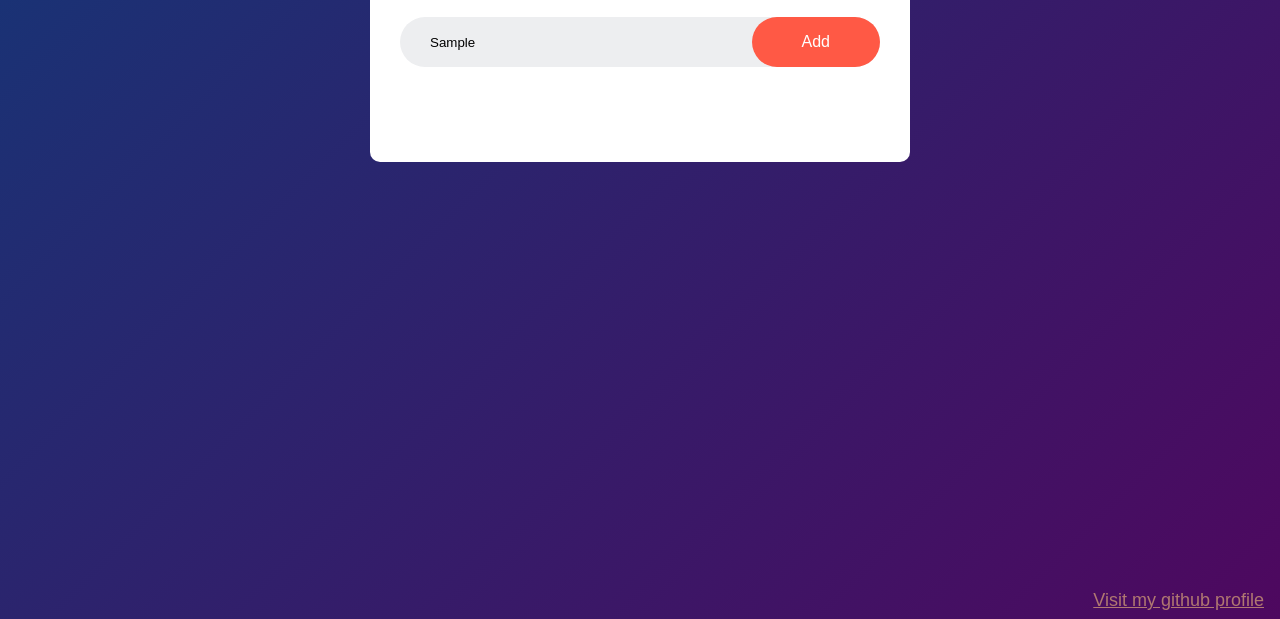
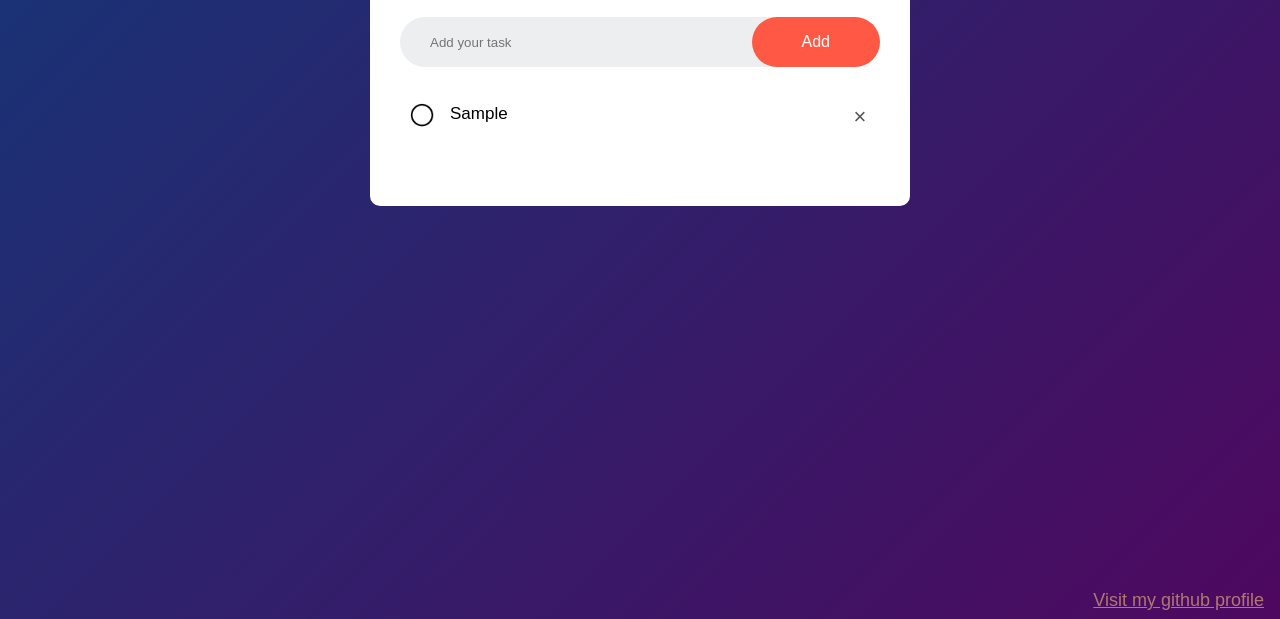
Before and after one commit to praveen24sriv/todo-list-website, a plain HTML site: page index.html in a window 1280 px wide. Both pictures are taken after typing "Sample" into the empty fields and a click on the button "Add". Shown: the part 181-800 px from the top of the page. Drawn offline with Linux system fonts and the light colour scheme.

Commit message:
final commit

```diff
--- a/index.html
+++ b/index.html
@@ -14,7 +14,7 @@
         <h2>To-Do List &#160;&#160;<i class="fa-solid fa-clipboard"></i> </h2>
         <div class="search-bar">
             <input type="text" id="inputbar" placeholder="Add your task">
-            <button>Add</button>
+            <button onclick="doer()">Add</button>
         </div>
         <ul id="list-container">
             <!-- <li class="checked">task1</li>
@@ -26,7 +26,7 @@
 </div>
 
 <div class="myinfo">
-<a href="https://github.com/praveen24sriv">Visit my github profile</a>
+<a href="https://github.com/praveen24sriv" target="_blank">Visit my github profile</a>
 </div>
 <script src="script.js"></script>
 </body>
--- a/script.js
+++ b/script.js
@@ -0,0 +1,39 @@
+const inputBar=document.querySelector("#inputbar");
+const listContainer=document.querySelector("#list-container");
+
+const doer=()=>{
+    if(inputBar.value===''){
+            alert("you must write something");
+    }
+    else{
+
+            let li=document.createElement("li");
+            li.innerHTML=inputBar.value;
+            listContainer.appendChild(li);
+            let span=document.createElement("span");
+            span.innerHTML="\u00d7";
+            li.appendChild(span);
+    }
+    inputBar.value="";
+    saveData();
+}
+
+listContainer.addEventListener("click",function(e){
+    if(e.target.tagName==="LI"){
+        e.target.classList.toggle("checked");
+        saveData();
+
+    }else if(e.target.tagName==="SPAN"){
+        e.target.parentElement.remove();
+        saveData();
+
+    }
+
+},false);
+function saveData(){
+    localStorage.setItem("data",listContainer.innerHTML);
+}
+function showData(){
+    listContainer.innerHTML=localStorage.getItem("data");
+}
+showData();
--- a/style.css
+++ b/style.css
@@ -79,7 +79,7 @@ ul li::before{
     top:9px;
     left:8px;
 }
-ul li .checked{
+ul li.checked{
     color:#555;
     text-decoration: line-through;
 }
@@ -98,3 +98,19 @@ a{
     color:#b07871;
     font-family: sans-serif;
 }
+span{
+    position: absolute;
+    right:0;
+    top:5px;
+    height: 40px;
+    width:40px;
+    border-radius: 50%;
+    font-size: 22px;
+    color:#555;
+    line-height: 40px;
+    text-align: center;
+
+}
+span:hover{
+    background: #edeef0;
+}
```
